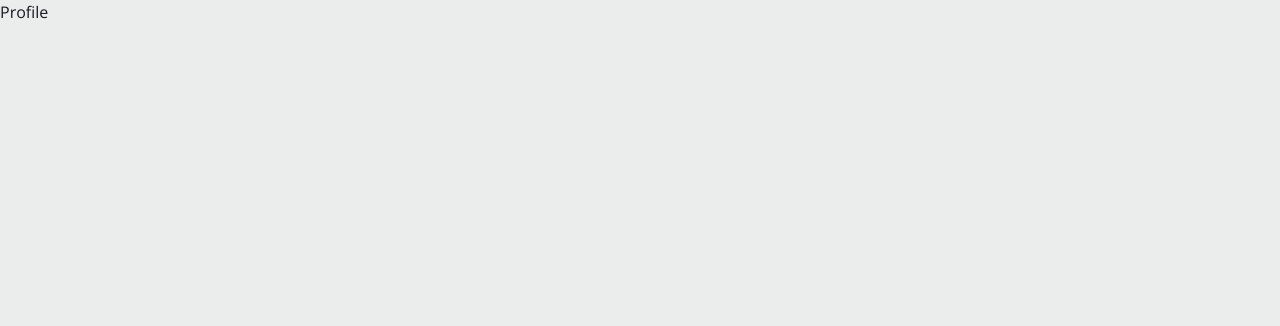
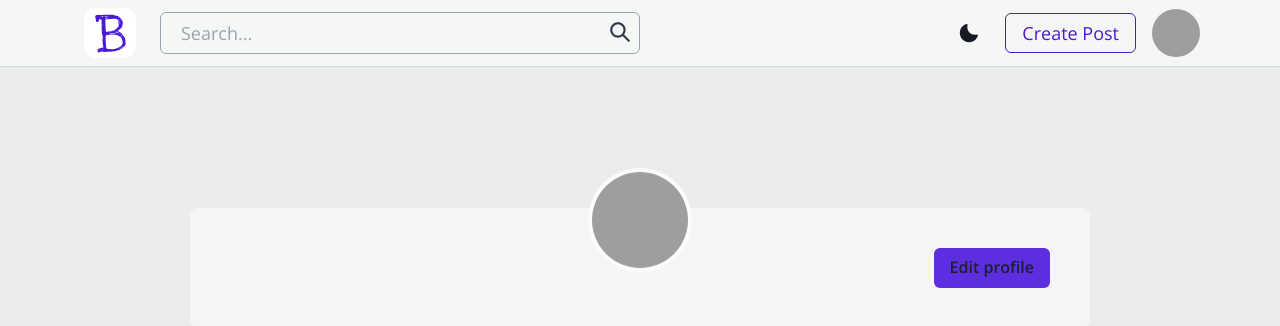
Before and after one commit to tarunfy/Bloggy, a Next.js app in the folder frontend/: page /profile/tarunfy in a window 1280 px wide. Shown: the top 326 px of the page. Built offline with nearby package versions, Linux system fonts and the light colour scheme; grey boxes are pictures that could not be loaded.

Commit message:
working on profile page

```diff
--- a/frontend/components/Aritcle/Sidebar.jsx
+++ b/frontend/components/Aritcle/Sidebar.jsx
@@ -17,14 +17,18 @@ const Sidebar = ({ news }) => {
       <div className="p-2">
         <h1 className="text-xl font-semibold">Latest tech news 👨‍💻</h1>
       </div>
-      <ul className="divide-y ">
+      <ul
+        className={`divide-y ${
+          colorMode === "light" ? "divide-gray-300" : "divide-gray-100/50"
+        }`}
+      >
         {articles.map((article, index) => (
           <Link href={article.url}>
-            <li className="p-2 group cursor-pointer" key={index}>
+            <li className="px-2 py-4 group cursor-pointer" key={index}>
               <img
                 src={article?.urlToImage}
                 alt="img"
-                className="w-full object-cover mb-2 rounded-md"
+                className="w-full h-40 object-cover mb-2 rounded-md"
               />
               <a target="_blank">
                 <p
--- a/frontend/pages/profile/[username].jsx
+++ b/frontend/pages/profile/[username].jsx
@@ -1,7 +1,45 @@
-import React from "react";
+import { Avatar, Button, useColorMode } from "@chakra-ui/react";
+import Navbar from "../../components/Navbar";
+import Layout from "../../components/Layout";
 
 const Profile = () => {
-  return <div>Profile</div>;
+  //Change layout title to current user's name.
+
+  const { colorMode } = useColorMode();
+  return (
+    <div>
+      <Layout
+        title="Tarun Sharma - Bloggy Community"
+        description="Tarun sharma's profile page"
+      />
+      <Navbar />
+
+      <div
+        className={`max-w-[900px] p-10 rounded-lg relative mx-auto bg-red-50 mt-52 ${
+          colorMode === "light"
+            ? "!border-gray-300 !bg-white/50"
+            : "!border-gray-50/70 !bg-[#2D3748]/50"
+        }`}
+      >
+        <div
+          className={`rounded-full p-1 absolute -top-10 left-2/4 -translate-x-[50%] ${
+            colorMode === "light" ? "bg-[#fafbfb]" : "bg-[#283040]"
+          }`}
+        >
+          <Avatar
+            size="xl"
+            name="Tarun Sharma"
+            src="https://bit.ly/dan-abramov"
+          />
+        </div>
+        <div className="w-full flex justify-end">
+          <Button className="hover:!bg-[#4A18D7] !bg-[#5d2ee0] text-white">
+            Edit profile
+          </Button>
+        </div>
+      </div>
+    </div>
+  );
 };
 
 export default Profile;
```
